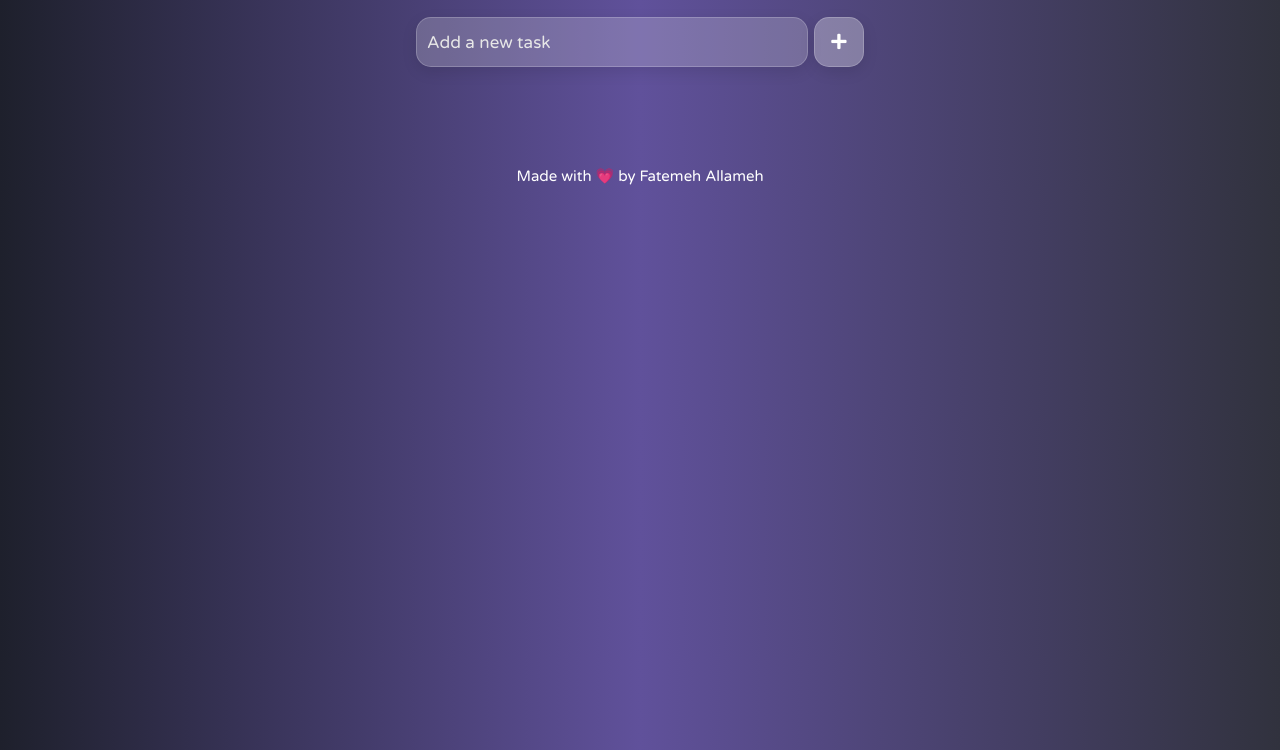
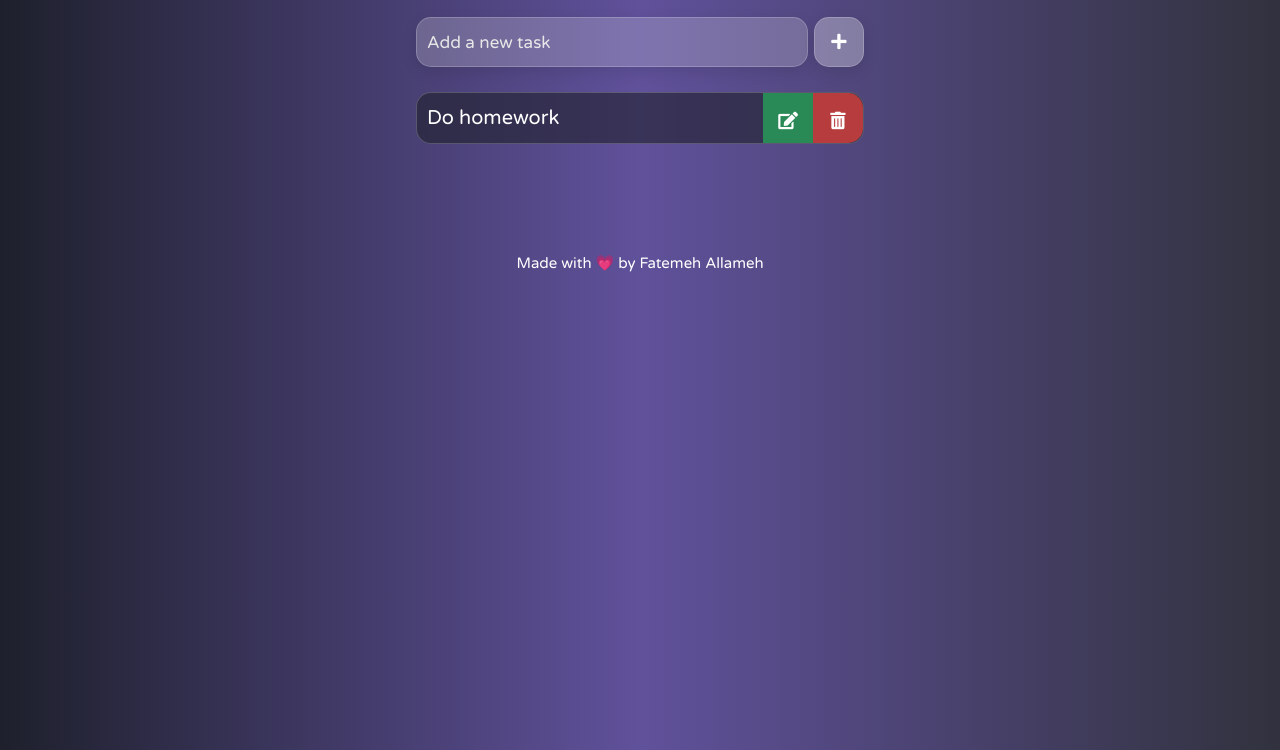
Before and after one commit to FatemehAllameh/todo-list, a plain HTML site: page index.html in a window 1280 px wide. Shown: the part 50-800 px from the top of the page. Drawn offline with Linux system fonts and the light colour scheme.

Commit message:
Add static sample todo item
Added a single static todo item to test layout and CSS styles.

```diff
--- a/index.html
+++ b/index.html
@@ -29,10 +29,10 @@
           </button>
         </form>
       </section>
-      <h3 class="alert-text"></h3>
+      <h4 class="alert-text"></h4>
       <!-- edit task form -->
       <section class="form-wrapper" id="edit-form-wrapper">
-        <form class="form">
+        <form class="form" id="edit-form">
           <input
             type="text"
             class="input"
@@ -40,21 +40,30 @@
             placeholder="Edit task"
             autocomplete="off"
           />
-          <button type="submit" class="form-btn" id="edit-btn">
+          <button type="submit" class="form-btn">
             <i class="fa fa-edit"></i>
           </button>
         </form>
       </section>
       <!-- Task List -->
-       <Ul class="todo-list"></Ul>
+      <ul class="todo-list">
+        <li class="todo-item">
+          <span class="todo-text">Do homework</span>
+
+          <button class="todo-btn" id="edit-btn">
+            <i class="fa fa-edit"></i>
+          </button>
+          <button class="todo-btn" id="delete-btn">
+            <i class="fa fa-trash"></i>
+          </button>
+        </li>
+      </ul>
     </div>
     <!-- FOOTER -->
-     <footer class="footer">
-        <p class="footer-text">
-            Made with 💗 by Fatemeh Allameh
-        </p>
-     </footer>
-     <!-- Script -->
-      <script src="./script.js"></script>
+    <footer class="footer">
+      <p class="footer-text">Made with 💗 by Fatemeh Allameh</p>
+    </footer>
+    <!-- Script -->
+    <script src="./script.js"></script>
   </body>
 </html>
--- a/style.css
+++ b/style.css
@@ -74,24 +74,6 @@ button {
 
 }
 
-/* responsive form */
-@media screen and (min-width: 700px) {
-  .form {
-    width: 60%;
-  }
-}
-
-@media screen and (min-width: 1100px) {
-  .form {
-    width: 55%;
-  }
-}
-
-@media screen and (min-width: 1220px) {
-  .form {
-    width: 35%;
-  }
-}
 
 .input {
   width: 100%;
@@ -112,7 +94,10 @@ button {
 
 .input:focus {
   background: rgba(255, 255, 255, 0.4);
+}
 
+.input:focus::placeholder {
+  color: #fff;
 }
 
 #add-input {}
@@ -134,9 +119,9 @@ button {
   justify-content: center;
   aspect-ratio: 1 / 1;
 }
-.fa {
+
+.form-btn i {
   pointer-events: none;
-
 }
 
 .form-btn:hover {
@@ -147,7 +132,34 @@ button {
 #add-btn {
 }
 
-.alert-text {}
+.alert-text {
+  font-size: 2rem;
+  font-weight: lighter;
+  margin-top: 1.5rem;
+  color: #fff;
+  height: 0;
+  overflow: hidden;
+  transition: all 0.4s;
+}
+
+.alert-text.show-alert-text {
+  height: auto;
+}
+
+.alert-text.animation-alert-text {
+  animation: alert-scale 1s ease;
+}
+@keyframes alert-scale {
+  0% {
+    transform: scale(1);
+  }
+  50% {
+    transform: scale(1.1);
+  }
+  100% {
+    transform: scale(1);
+  }
+}
 
 #edit-form-wrapper {
   position: fixed;
@@ -168,13 +180,74 @@ button {
   pointer-events: auto;
 }
 
-#edit-input {}
+#edit-form {
+  transform: translateY(100px);
+  transition: all 0.3s;
+}
 
-.edit-btn {
+#edit-form-wrapper.show-form #edit-form {
+  transform: translateY(0);
 
 }
 
-.todo-list {}
+#edit-input {}
+
+.todo-list {
+  width: 100vw;
+}
+
+.todo-item {
+  margin: 1rem auto;
+  display: flex;
+  /* align-items: center; */
+  justify-content: space-between;
+  background: rgba(30, 32, 44, 0.6);
+  border: 1px solid rgba(255, 255, 255, 0.2);
+  width: 90%;
+  border-radius: 15px;
+  color: #fff;
+}
+
+
+.todo-text {
+  font-size: 2rem;
+  /* padding-left: 1rem; */
+  padding: 0.8rem 1rem;
+  flex: 1;
+  display: flex;
+  align-items: center;
+  line-break: anywhere;
+}
+
+.todo-btn {
+  font-size: 2.8rem;
+  color: #fff;
+  transition: all 0.3s;
+  padding: 0.8rem;
+  width: 5rem;
+  cursor: pointer;
+  align-items: stretch;
+  min-height: 100%;
+}
+
+#edit-btn {
+  background: #27ad5ab9;
+  margin-right: 0;
+}
+
+#edit-btn:hover {
+  background: #1a8041;
+}
+
+#delete-btn {
+  background: #d7403bce;
+  border-top-right-radius: 15px;
+  border-bottom-right-radius: 15px;
+}
+
+#delete-btn:hover {
+  background: #9f2b27;
+}
 
 .footer {
     text-align: center;
@@ -185,3 +258,31 @@ button {
     color: #fff;
     margin-top: 10rem;
 }
+
+/* responsive form */
+@media screen and (min-width: 700px) {
+  .form {
+    width: 60%;
+  }
+  .todo-item {
+    width: 60%;
+  }
+}
+
+@media screen and (min-width: 1100px) {
+  .form {
+    width: 55%;
+  }
+  .todo-item {
+    width: 55%;
+  }
+}
+
+@media screen and (min-width: 1220px) {
+  .form {
+    width: 35%;
+  }
+  .todo-item {
+    width: 35%;
+  }
+}
```
